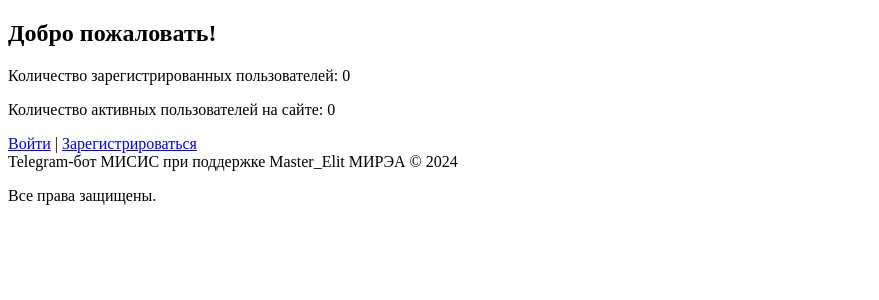
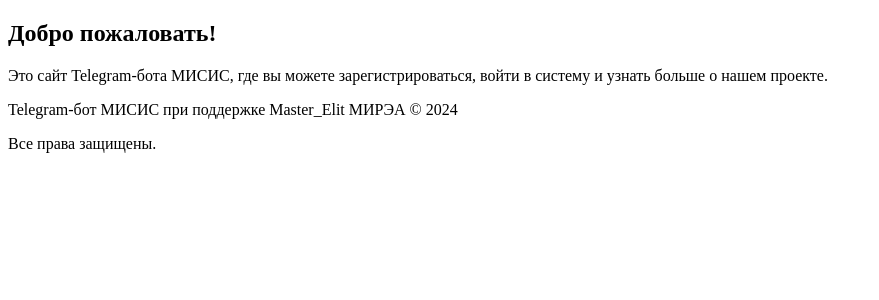
Before and after one commit to Master1910/misis, a Flask app: page / in a window 1280 px wide. Shown: the part 39-339 px from the top of the page, without its empty margins (0-879 px from the left). Run offline with Flask 2, Linux system fonts and the light colour scheme.

Commit message:
Update home.html

```diff
--- a/templates/home.html
+++ b/templates/home.html
@@ -1,19 +1,8 @@
 {% extends "base.html" %}
-
+{% block title %}Главная{% endblock %}
 {% block content %}
-<h2>Добро пожаловать!</h2>
-
-<!-- Отображение количества зарегистрированных пользователей -->
-<p>Количество зарегистрированных пользователей: {{ user_count }}</p>
-
-<!-- Отображение количества активных пользователей -->
-<p>Количество активных пользователей на сайте: {{ active_users }}</p>
-
-{% if username %}
-    <p>Привет, {{ username }}!</p>
-    <a href="{{ url_for('logout') }}">Выйти</a>
-{% else %}
-    <a href="{{ url_for('login') }}">Войти</a> |
-    <a href="{{ url_for('register') }}">Зарегистрироваться</a>
-{% endif %}
+    <h2>Добро пожаловать!</h2>
+    <div class="content-block fade">
+        <p>Это сайт Telegram-бота МИСИС, где вы можете зарегистрироваться, войти в систему и узнать больше о нашем проекте.</p>
+    </div>
 {% endblock %}
```
